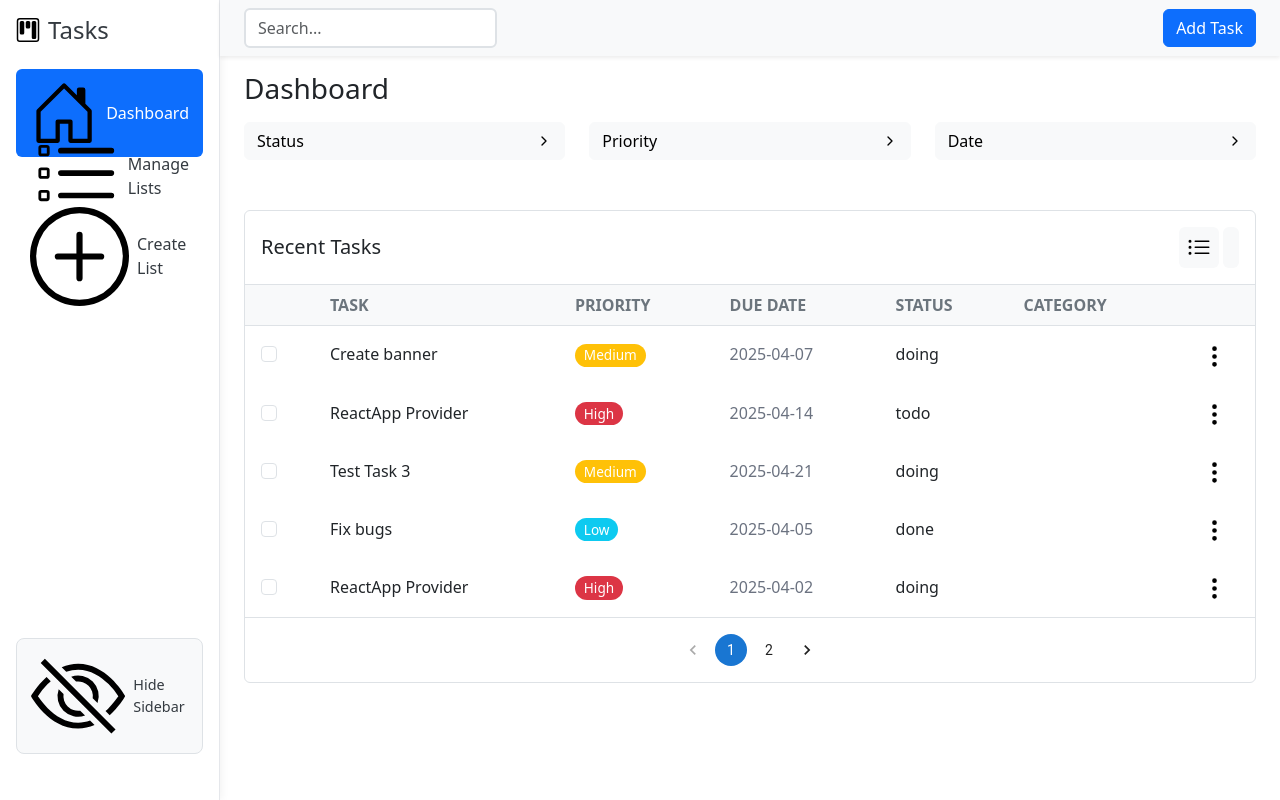
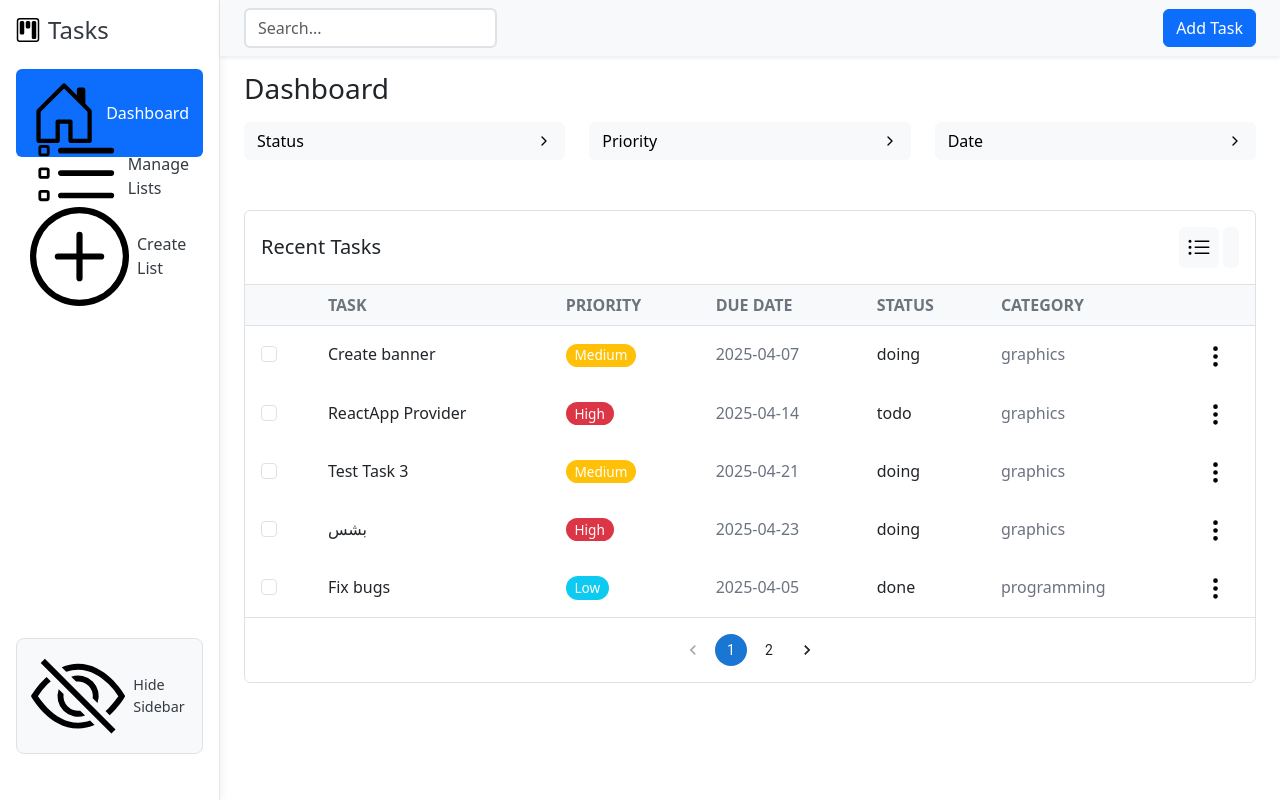
Before and after one commit to zeyadwaled25/Task-Management-System, a React (Vite) app: page / in a window 1280 px wide. Built offline with nearby package versions, Linux system fonts and the light colour scheme; data requests are answered from the project's data file.

Commit message:
Refactor task management logic and enhance task categorization in context and database

```diff
--- a/src/BackEnd/db.json
+++ b/src/BackEnd/db.json
@@ -14,7 +14,8 @@
             "design",
             "banner"
           ],
-          "status": "doing"
+          "status": "doing",
+          "category": "graphics"
         },
         {
           "id": 1744618356929,
@@ -23,7 +24,8 @@
           "status": "todo",
           "priority": "High",
           "date": "2025-04-14",
-          "keywords": []
+          "keywords": [],
+          "category": "graphics"
         },
         {
           "id": 1745261689984,
@@ -35,7 +37,19 @@
           "keywords": [
             "Test Task 3"
           ],
-          "listId": "1"
+          "listId": "1",
+          "category": "graphics"
+        },
+        {
+          "id": 1745388258679,
+          "name": "بشس",
+          "description": "يبسش",
+          "status": "doing",
+          "priority": "High",
+          "date": "2025-04-23",
+          "keywords": [],
+          "listId": "1",
+          "category": "graphics"
         }
       ]
     },
@@ -53,7 +67,8 @@
             "code",
             "bugs"
           ],
-          "status": "done"
+          "status": "done",
+          "category": "programming"
         },
         {
           "id": 1744792087291,
@@ -67,7 +82,8 @@
             "Router",
             "Studyin"
           ],
-          "listId": "2"
+          "listId": "2",
+          "category": "programming"
         },
         {
           "id": 1745106653455,
@@ -78,7 +94,44 @@
           "date": "2025-04-20",
           "keywords": [
             "Test Task"
-          ]
+          ],
+          "category": "programming"
+        },
+        {
+          "id": 1745386266289,
+          "name": "Do the Edit in the table",
+          "description": "do the edit button with return the current task info into the form",
+          "status": "todo",
+          "priority": "High",
+          "date": "2025-04-23",
+          "keywords": [
+            "React",
+            "Logic"
+          ],
+          "listId": "2",
+          "category": "programming"
+        },
+        {
+          "id": 1745388111386,
+          "name": "add the category in the tabel",
+          "description": "put the category in the db.json ",
+          "status": "done",
+          "priority": "High",
+          "date": "2025-04-23",
+          "keywords": [],
+          "listId": "2",
+          "category": "programming"
+        },
+        {
+          "id": 1745388198766,
+          "name": "تعديل في الكود",
+          "description": "",
+          "status": "todo",
+          "priority": "High",
+          "date": "2025-04-23",
+          "keywords": [],
+          "listId": "2",
+          "category": "programming"
         }
       ]
     }
--- a/src/components/Navbar/AddTaskContent.jsx
+++ b/src/components/Navbar/AddTaskContent.jsx
@@ -59,9 +59,6 @@ const AddTaskContent = ({ onAddTask }) => {
         ? newTask.keywords.split(",").map((k) => k.trim())
         : [],
     };
-
-    console.log("Submitting new task:", task);
-    console.log("List ID:", newTask.listId);
 
     addTaskToList(newTask.listId, task);
     onAddTask({ ...task, listId: newTask.listId });
--- a/src/components/Table/Table.jsx
+++ b/src/components/Table/Table.jsx
@@ -7,14 +7,14 @@ import Options from "./Options/Options";
 
 function Table() {
   // State
-  const tableSize = 5
+  const tableSize = 5;
   const [tasks, setTasks] = useState([]);
   const [pagination, setPagination] = useState({
     currentPage: 1,
     count: Math.ceil(tasks.length / tableSize),
     from: 0,
-    to: tableSize
-  })
+    to: tableSize,
+  });
 
   const [filterOptions, setFilterOptions] = useState({
     priority: "",
@@ -23,11 +23,15 @@ function Table() {
   });
 
   const filteredTasks = useMemo(() => {
-    return tasks.filter((task) => {
-      const matchesPriority = !filterOptions.priority || task.priority === filterOptions.priority;
-      const matchesStatus = !filterOptions.status || task.status === filterOptions.status;
+    return tasks
+      .filter((task) => {
+        const matchesPriority =
+          !filterOptions.priority || task.priority === filterOptions.priority;
+        const matchesStatus =
+          !filterOptions.status || task.status === filterOptions.status;
         return matchesPriority && matchesStatus;
-    }).sort((a, b) => {
+      })
+      .sort((a, b) => {
         if (filterOptions.date === "Newest") {
           return new Date(b.date) - new Date(a.date);
         } else if (filterOptions.date === "Oldest") {
@@ -40,15 +44,17 @@ function Table() {
 
   // Handler
   const handleCheckboxChange = (taskId) => {
-    setTasks(tasks.map(task =>
+    setTasks(
+      tasks.map((task) =>
         task.id === taskId ? { ...task, selected: !task.selected } : task
-    ));
+      )
+    );
   };
   const handlePagination = (e, page) => {
-    const from = (page - 1) * tableSize
-    const to = from + tableSize
-    setPagination({...pagination, currentPage: page, from, to})
-  }
+    const from = (page - 1) * tableSize;
+    const to = from + tableSize;
+    setPagination({ ...pagination, currentPage: page, from, to });
+  };
   const handleDelete = (taskId) => {
     const updatedTasks = tasks.filter((task) => task.id !== taskId);
     setTasks(updatedTasks);
@@ -63,9 +69,8 @@ function Table() {
         const response = await fetch(url);
         const json = await response.json();
 
-        const allTasks = json.flatMap(list => list.tasks);
+        const allTasks = json.flatMap((list) => list.tasks);
         setTasks(allTasks);
-
       } catch (error) {
         console.error(error.message);
       }
@@ -112,16 +117,28 @@ function Table() {
             <thead className="border-bottom border-top">
               <tr className="table-light">
                 <th className="px-3 py-2"></th>
-                <th className="text-secondary text-uppercase px-3 py-2">Task</th>
-                <th className="text-secondary text-uppercase px-3 py-2">Priority</th>
-                <th className="text-secondary text-uppercase px-3 py-2">Due Date</th>
-                <th className="text-secondary text-uppercase px-3 py-2">Status</th>
-                <th className="text-secondary text-uppercase px-3 py-2">Category</th>
+                <th className="text-secondary text-uppercase px-3 py-2">
+                  Task
+                </th>
+                <th className="text-secondary text-uppercase px-3 py-2">
+                  Priority
+                </th>
+                <th className="text-secondary text-uppercase px-3 py-2">
+                  Due Date
+                </th>
+                <th className="text-secondary text-uppercase px-3 py-2">
+                  Status
+                </th>
+                <th className="text-secondary text-uppercase px-3 py-2">
+                  Category
+                </th>
                 <th className="px-3 py-2"></th>
               </tr>
             </thead>
             <tbody>
-              {filteredTasks.slice(pagination.from, pagination.to).map((task) => (
+              {filteredTasks
+                .slice(pagination.from, pagination.to)
+                .map((task) => (
                   <tr
                     key={task.id}
                     className={task.selected ? "table-active" : ""}
@@ -164,7 +181,10 @@ function Table() {
           </table>
         </div>
         <div className="view-all p-3 border-top">
-          <Pagination count={pagination.count} color="primary" className="pagination"
+          <Pagination
+            count={pagination.count}
+            color="primary"
+            className="pagination"
             onChange={handlePagination}
             page={pagination.currentPage}
           />
--- a/src/context/TaskContext.jsx
+++ b/src/context/TaskContext.jsx
@@ -1,15 +1,13 @@
-// src/context/TaskContext.js
-import React, { createContext, useState, useEffect } from "react";
+import { createContext, useState, useEffect } from "react";
 import axios from "axios";
-import { useAlert } from "./AlertContext"; // استيراد useAlert
+import { useAlert } from "../context/AlertContext";
+const TaskContext = createContext();
 
-export const TaskContext = createContext();
-
-export const TaskProvider = ({ children }) => {
+const TaskProvider = ({ children }) => {
+  const [lists, setLists] = useState([]);
+  const [alert, setAlert] = useState(null);
   const url = "http://localhost:3000/lists";
-  const [lists, setLists] = useState([]);
   const { showAlert } = useAlert();
-
   useEffect(() => {
     axios
       .get(url)
@@ -22,33 +20,34 @@ export const TaskProvider = ({ children }) => {
           type: "error",
           duration: 5,
         });
-        console.error("Error fetching lists:", error);
       });
   }, []);
+
   const addTaskToList = async (listId, newTask) => {
     try {
-      console.log("Received listId:", listId);
-      console.log("Current lists state:", lists);
-
-      if (!lists || lists.length == 0) {
+      if (!lists || lists.length === 0) {
         throw new Error("Lists are not loaded yet. Please try again.");
       }
 
+      const targetList = lists.find((list) => list.id === listId);
+      if (!targetList) {
+        throw new Error("Target list not found");
+      }
+
+      const taskWithCategory = {
+        ...newTask,
+        category: targetList.name,
+      };
+
       const updatedLists = lists.map((list) => {
-        if (list.id == listId) {
-          // استخدام listId مباشرة (String)
-          console.log("Found list:", list);
-          return { ...list, tasks: [...(list.tasks || []), newTask] };
+        if (list.id === listId) {
+          return { ...list, tasks: [...(list.tasks || []), taskWithCategory] };
         }
         return list;
       });
-      console.log("Updated lists:", updatedLists);
       setLists(updatedLists);
 
-      const listToUpdate = updatedLists.find(
-        (list) => list.id == listId // استخدام listId مباشرة (String)
-      );
-      console.log("List to update:", listToUpdate);
+      const listToUpdate = updatedLists.find((list) => list.id === listId);
 
       if (!listToUpdate) {
         throw new Error("List not found");
@@ -64,8 +63,7 @@ export const TaskProvider = ({ children }) => {
           "List is missing 'tasks' property or it's not an array"
         );
       }
-      console.log("Would send PUT request to:", `${url}/${listId}`);
-      console.log("PUT request body:", listToUpdate);
+
       await axios.put(`${url}/${listId}`, listToUpdate);
 
       showAlert({
@@ -74,18 +72,18 @@ export const TaskProvider = ({ children }) => {
         duration: 3,
         onUndo: () => {
           const revertedLists = lists.map((list) => {
-            if (list.id == listId) {
+            if (list.id === listId) {
               return {
                 ...list,
-                tasks: list.tasks.filter((task) => task.id !== newTask.id),
+                tasks: list.tasks.filter(
+                  (task) => task.id !== taskWithCategory.id
+                ),
               };
             }
             return list;
           });
           setLists(revertedLists);
-          const revertedList = revertedLists.find((list) => list.id == listId);
-          console.log("Would send PUT request to:", `${url}/${listId}`);
-          console.log("PUT request body (undo):", revertedList);
+          const revertedList = revertedLists.find((list) => list.id === listId);
           axios.put(`${url}/${listId}`, revertedList);
           showAlert({
             message: "Task addition undone.",
@@ -100,20 +98,30 @@ export const TaskProvider = ({ children }) => {
         type: "error",
         duration: 5,
       });
-      console.error("Error updating list:", error);
     }
   };
+
   const updateTask = async (updatedTask) => {
     const listId = updatedTask.listId;
     const originalTask = lists
-      .find((list) => list.id == listId)
-      ?.tasks.find((task) => task.id == updatedTask.id);
+      .find((list) => list.id === listId)
+      ?.tasks.find((task) => task.id === updatedTask.id);
 
     try {
+      const targetList = lists.find((list) => list.id === listId);
+      if (!targetList) {
+        throw new Error("Target list not found");
+      }
+
+      const taskWithCategory = {
+        ...updatedTask,
+        category: updatedTask.category || targetList.name,
+      };
+
       const updatedLists = lists.map((list) => {
-        if (list.id == listId) {
+        if (list.id === listId) {
           const updatedTasks = list.tasks.map((task) =>
-            task.id == updatedTask.id ? updatedTask : task
+            task.id === updatedTask.id ? taskWithCategory : task
           );
           return { ...list, tasks: updatedTasks };
         }
@@ -121,28 +129,41 @@ export const TaskProvider = ({ children }) => {
       });
       setLists(updatedLists);
 
-      const listToUpdate = updatedLists.find((list) => list.id == listId);
-      await axios.put(
-        `${url}/${listId}
-        `,
-        listToUpdate
-      );
+      const listToUpdate = updatedLists.find((list) => list.id === listId);
+
+      if (!listToUpdate) {
+        throw new Error("List not found");
+      }
+      if (!listToUpdate.name) {
+        throw new Error("List is missing 'name' property");
+      }
+      if (!listToUpdate.status) {
+        throw new Error("List is missing 'status' property");
+      }
+      if (!Array.isArray(listToUpdate.tasks)) {
+        throw new Error(
+          "List is missing 'tasks' property or it's not an array"
+        );
+      }
+
+      await axios.put(`${url}/${listId}`, listToUpdate);
+
       showAlert({
         message: "Task updated successfully!",
         type: "success",
         duration: 3,
         onUndo: () => {
           const revertedLists = lists.map((list) => {
-            if (list.id == listId) {
+            if (list.id === listId) {
               const revertedTasks = list.tasks.map((task) =>
-                task.id == updatedTask.id ? originalTask : task
+                task.id === updatedTask.id ? originalTask : task
               );
               return { ...list, tasks: revertedTasks };
             }
             return list;
           });
           setLists(revertedLists);
-          const revertedList = revertedLists.find((list) => list.id == listId);
+          const revertedList = revertedLists.find((list) => list.id === listId);
           axios.put(`${url}/${listId}`, revertedList);
           showAlert({
             message: "Task update undone.",
@@ -157,7 +178,6 @@ export const TaskProvider = ({ children }) => {
         type: "error",
         duration: 5,
       });
-      console.error("Error updating task:", error);
     }
   };
 
@@ -187,19 +207,20 @@ export const TaskProvider = ({ children }) => {
         type: "error",
         duration: 5,
       });
-      console.error("Error adding list:", error);
     }
   };
 
   const updateList = async (updatedList) => {
-    const originalList = lists.find((list) => list.id == updatedList.id);
+    const listId = updatedList.id;
+    const originalList = lists.find((list) => list.id === listId);
 
     try {
       const updatedLists = lists.map((list) =>
-        list.id == updatedList.id ? updatedList : list
+        list.id === listId ? updatedList : list
       );
       setLists(updatedLists);
-      await axios.put(`${url}/${updatedList.id}`, updatedList);
+
+      await axios.put(`${url}/${listId}`, updatedList);
 
       showAlert({
         message: "List updated successfully!",
@@ -207,10 +228,10 @@ export const TaskProvider = ({ children }) => {
         duration: 3,
         onUndo: () => {
           const revertedLists = lists.map((list) =>
-            list.id == updatedList.id ? originalList : list
+            list.id === listId ? originalList : list
           );
           setLists(revertedLists);
-          axios.put(`${url}${updatedList.id}`, originalList);
+          axios.put(`${url}/${listId}`, originalList);
           showAlert({
             message: "List update undone.",
             type: "info",
@@ -224,15 +245,24 @@ export const TaskProvider = ({ children }) => {
         type: "error",
         duration: 5,
       });
-      console.error("Error updating list:", error);
     }
   };
 
   return (
     <TaskContext.Provider
-      value={{ lists, addTaskToList, updateTask, addList, updateList }}
+      value={{
+        lists,
+        addTaskToList,
+        updateTask,
+        addList,
+        updateList,
+        alert,
+        setAlert,
+      }}
     >
       {children}
     </TaskContext.Provider>
   );
 };
+
+export { TaskContext, TaskProvider };
```
Also changed, not shown: 1 other file (tests, documents, lock files or other folders). Lines whose indentation alone changed are shown as unchanged.
